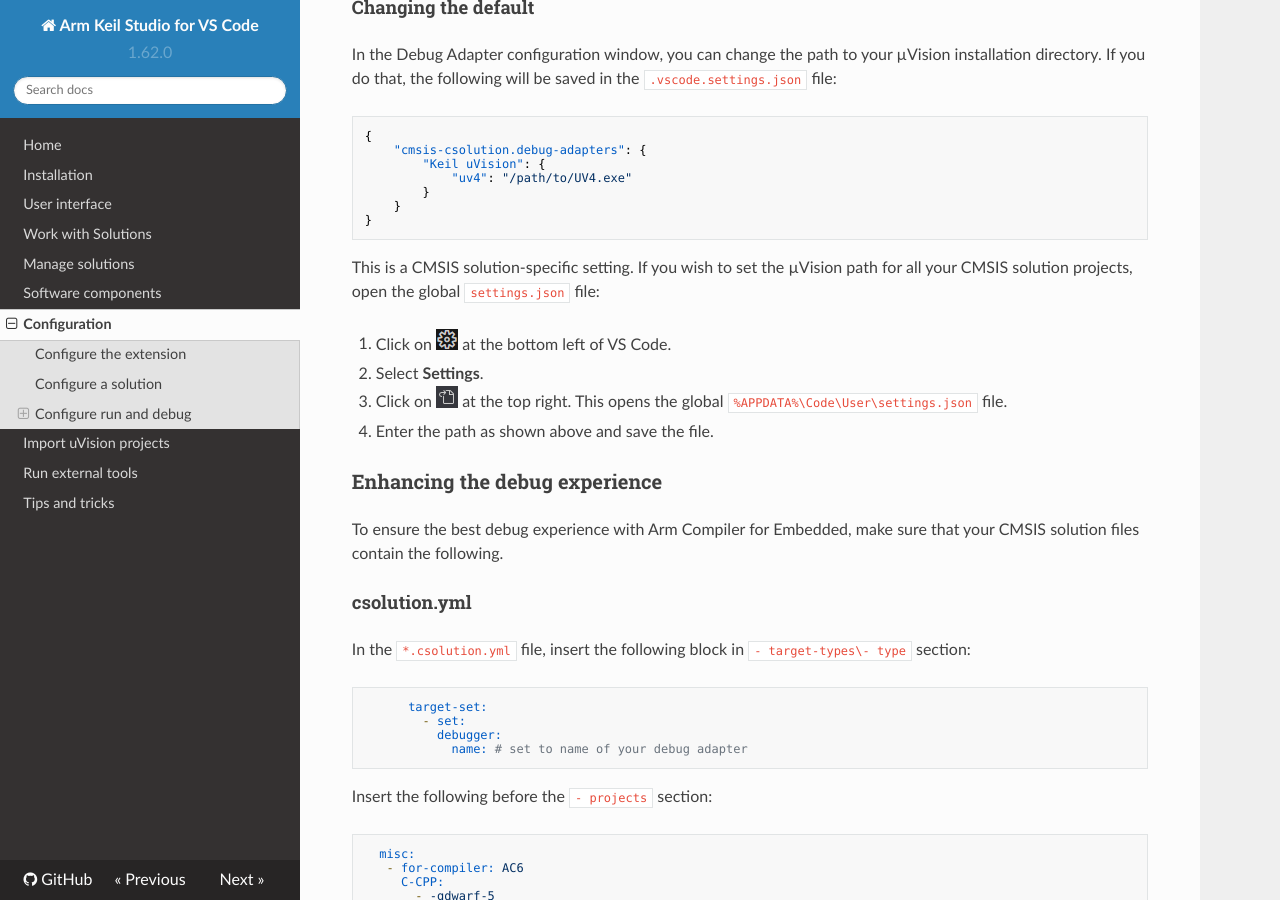
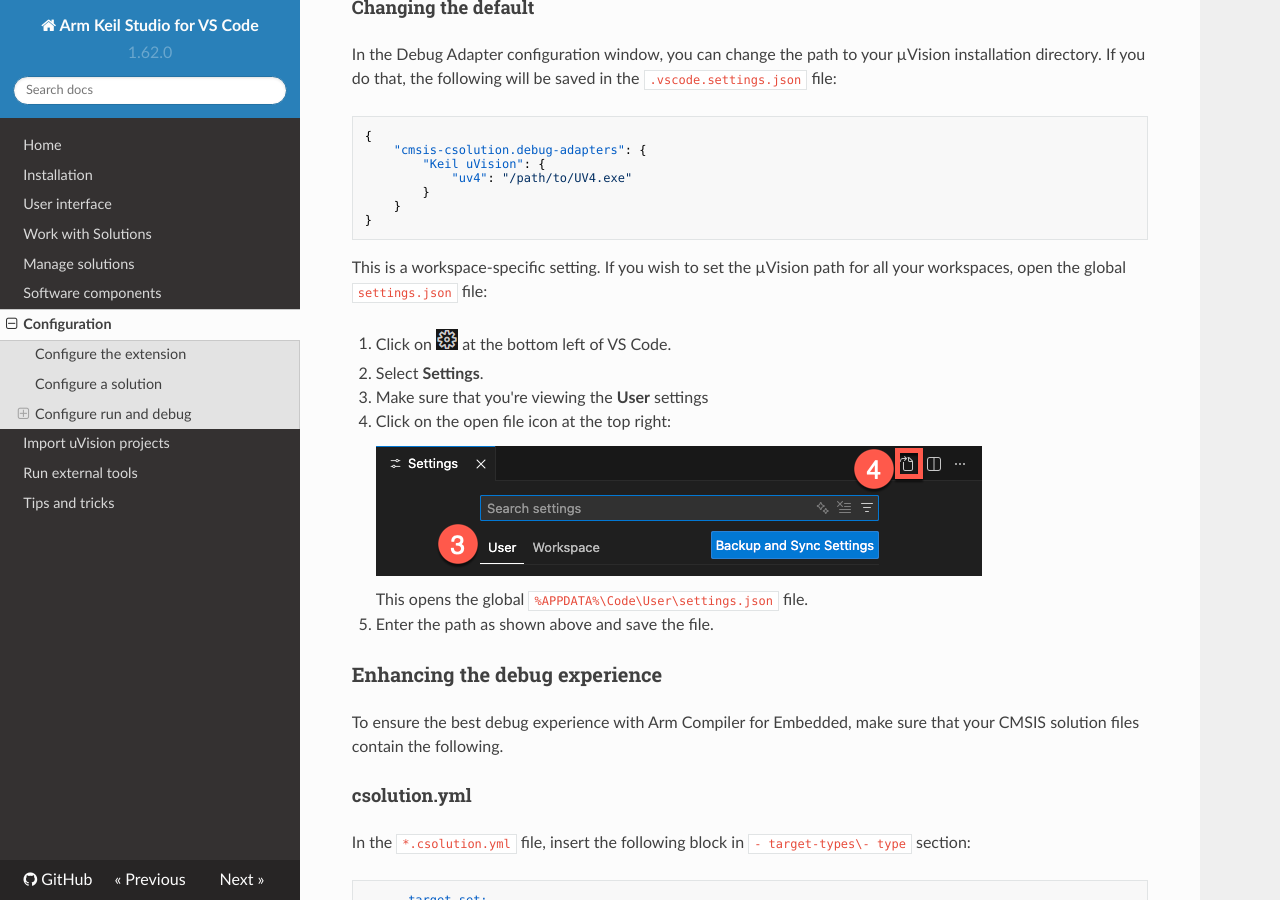
Before and after one commit to MDK-Packs/vscode-cmsis-solution-docs, an MkDocs documentation site: the page built from docs/configuration.md, in a window 1280 px wide and 900 px high, scrolled down 6490 px. Built offline with MkDocs 1.6.1, drawn with Linux system fonts in a browser that asks for light colours; nearby versions of some CDN libraries.

Commit message:
Clarification

````diff
--- a/docs/configuration.md
+++ b/docs/configuration.md
@@ -202,14 +202,16 @@
 }
 ```
 
-This is a CMSIS solution-specific setting. If you wish to set the µVision path for all your CMSIS solution projects,
-open the global `settings.json` file:
+This is a workspace-specific setting. If you wish to set the µVision path for all your workspaces, open the global
+`settings.json` file:
 
 1. Click on ![Cog wheel](./images/cogwheel-icon.png) at the bottom left of VS Code.
 2. Select **Settings**.
-3. Click on ![Open Settings (JSON)](./images/openFile.png) at the top right. This opens the global
-   `%APPDATA%\Code\User\settings.json` file.
-4. Enter the path as shown above and save the file.
+3. Make sure that you're viewing the **User** settings
+4. Click on the open file icon at the top right:
+   ![user Settings](./images/user-settings.png)
+   This opens the global `%APPDATA%\Code\User\settings.json` file.
+5. Enter the path as shown above and save the file.
 
 <!--
 ### Template Files
````
Also changed, not shown: docs/images/user-settings.png (added).
